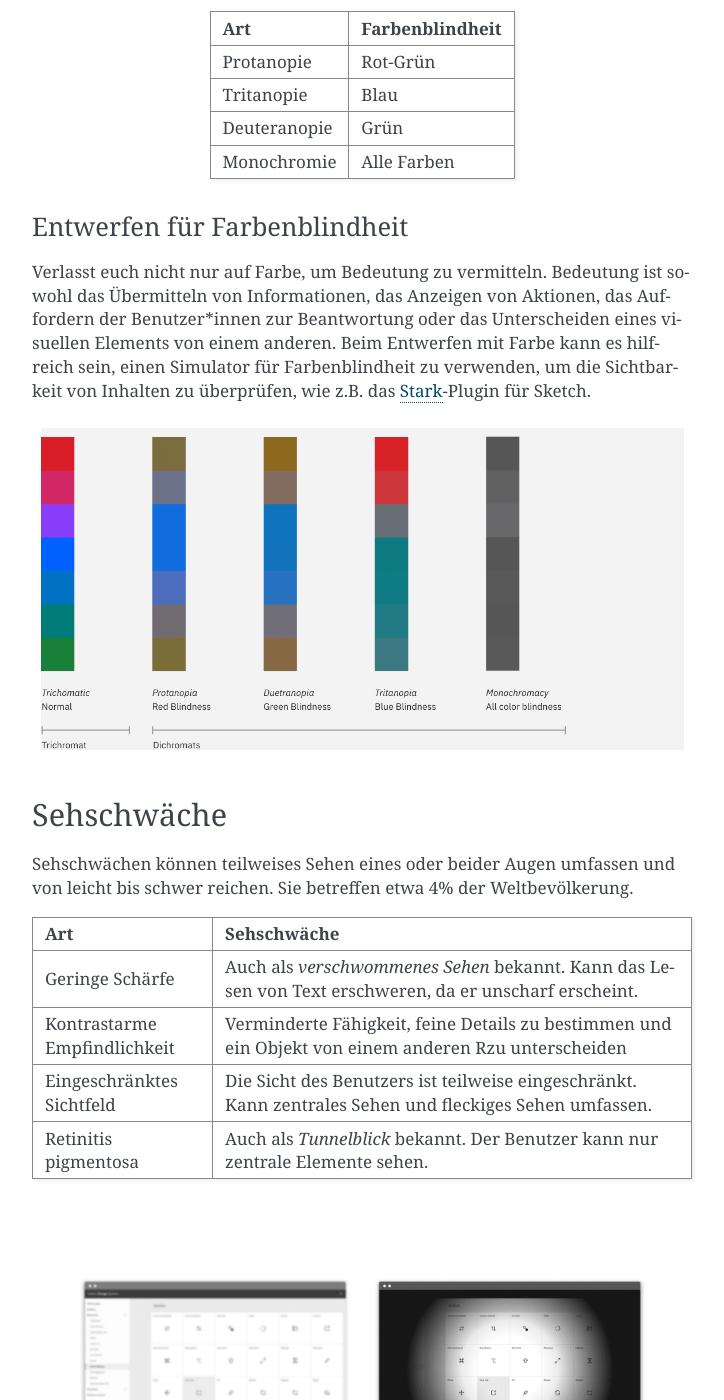
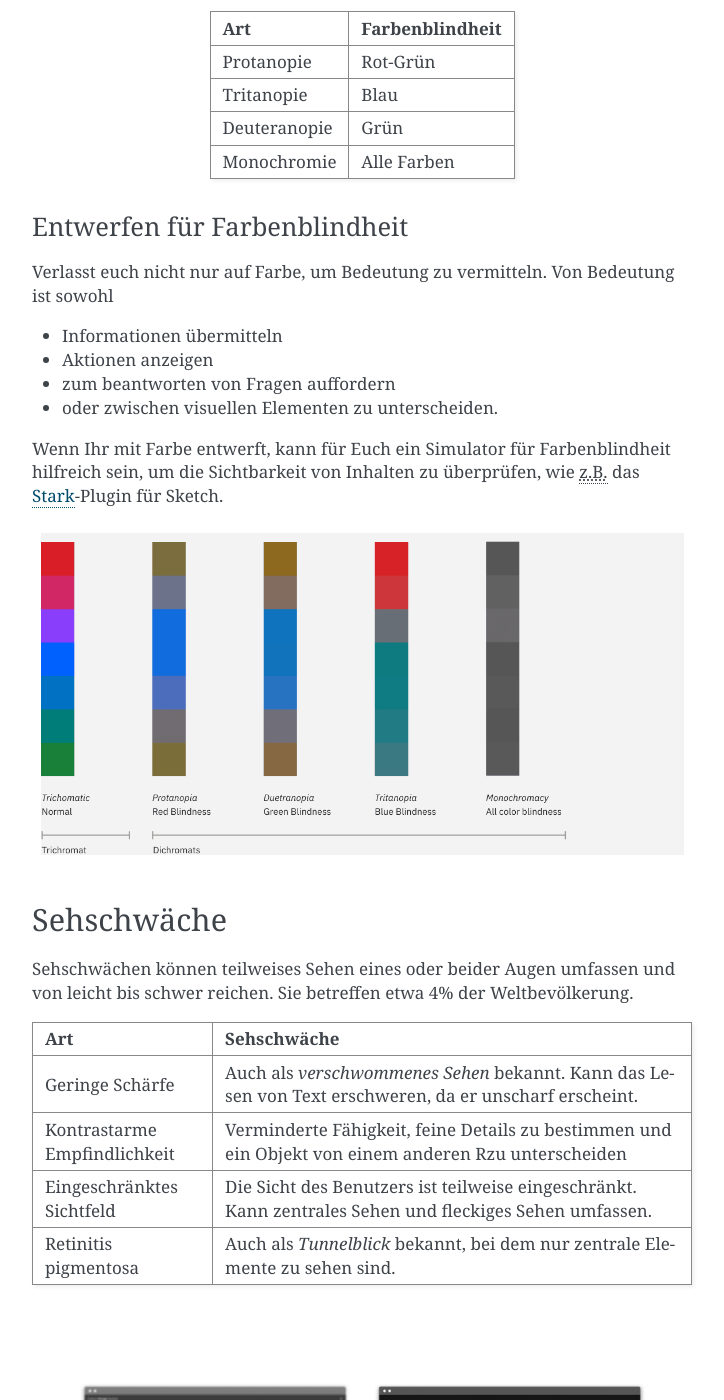
Before and after one commit to cusyio/cusy-design-system, a Sphinx documentation site: the page built from docs/accessibility/color.rst, in a window 1280 px wide and 1400 px high, scrolled down 1308 px. Shown: the whole window, without its empty margins (388-1112 px from the left). Built offline with Sphinx 7.4.7, drawn with Linux system fonts in a browser that asks for light colours; some of the changed text lies outside the part shown.

```diff
--- a/docs/accessibility/color.rst
+++ b/docs/accessibility/color.rst
@@ -5,9 +5,9 @@ Einführung
 ----------
 
 Die Komponenten des Cusy-Design-System wurden entwickelt, um das gesamte
-Spektrum von Sehbehinderungen zu berücksichtigen. Die Entwickler*innen müssen
-jedoch noch Sorgfalt walten lassen, um sicherzustellen, dass die Komponenten
-auch korrekt verwendet werden.
+Spektrum von Sehbehinderungen zu berücksichtigen. Beim Entwickeln des Systems
+achten wir jedoch sorgfältig darauf, dass die Komponenten auch korrekt
+verwendet werden.
 
 Farbkontrast
 ------------
@@ -71,13 +71,17 @@ ungefähr einen von zwölf Männern und eine von zweihundert Frauen weltweit.
 Entwerfen für Farbenblindheit
 ~~~~~~~~~~~~~~~~~~~~~~~~~~~~~
 
-Verlasst euch nicht nur auf Farbe, um Bedeutung zu vermitteln. Bedeutung ist
-sowohl das Übermitteln von Informationen, das Anzeigen von Aktionen, das
-Auffordern der Benutzer*innen zur Beantwortung oder das Unterscheiden eines
-visuellen Elements von einem anderen. Beim Entwerfen mit Farbe kann es hilfreich
-sein, einen Simulator für Farbenblindheit zu verwenden, um die Sichtbarkeit von
-Inhalten zu überprüfen, wie z.B. das `Stark <https://www.getstark.co/>`_-Plugin
-für Sketch.
+Verlasst euch nicht nur auf Farbe, um Bedeutung zu vermitteln. Von Bedeutung ist
+sowohl
+
+* Informationen übermitteln
+* Aktionen anzeigen
+* zum beantworten von Fragen auffordern
+* oder zwischen visuellen Elementen zu unterscheiden.
+
+Wenn Ihr mit Farbe entwerft, kann für Euch ein Simulator für Farbenblindheit
+hilfreich sein, um die Sichtbarkeit von Inhalten zu überprüfen, wie :abbr:`z.B.
+(zum Beispiel)` das `Stark <https://www.getstark.co/>`_-Plugin für Sketch.
 
 .. figure:: color-accessibility-1.png
    :alt: Trichomatische und Dichomatische Simulationen der Regenbogenfarben
@@ -101,8 +105,8 @@ leicht bis schwer reichen. Sie betreffen etwa 4% der Weltbevölkerung.
 | Eingeschränktes     |  Die Sicht des Benutzers ist teilweise eingeschränkt.|
 | Sichtfeld           |  Kann zentrales Sehen und fleckiges Sehen umfassen.  |
 +---------------------+------------------------------------------------------+
-| Retinitis           |  Auch als *Tunnelblick* bekannt. Der Benutzer kann   |
-| pigmentosa          |  nur zentrale Elemente sehen.                        |
+| Retinitis           |  Auch als *Tunnelblick* bekannt, bei dem nur zentrale|
+| pigmentosa          |  Elemente zu sehen sind.                             |
 +---------------------+------------------------------------------------------+
 
 .. figure:: color-accessibility-2.png
@@ -116,7 +120,7 @@ die Verwendung des `NoCoffee Vision Simulator
 <https://github.com/eeejay/NoCoffee>`_ zur Vorschau von Websites. Ihr könnt ihn
 auch direkt als `Firefox add-on
 <https://addons.mozilla.org/en-US/firefox/addon/nocoffee/>`_ installieren.
-Benutzer*innen mit Sehschwächen verwenden möglicherweise einen Screen-Reader, um
-eine Vorschau der Website anzuzeigen. Daher sollten unbedingt die
+Personen mit Sehschwächen verwenden möglicherweise einen Screen-Reader, um eine
+Vorschau der Website anzuzeigen. Daher sollten unbedingt die
 :doc:`Tastaturrichtlinien <keyboard>` befolgt werden, um sicherzustellen, dass
-die Seite den Benutzer*innen in einer logischen Reihenfolge vorgelesen wird.
+die Seite in einer logischen Reihenfolge vorgelesen wird.
--- a/docs/typography.rst
+++ b/docs/typography.rst
@@ -1,8 +1,8 @@
 Typographie
 ===========
 
-Typographie kann dabei helfen, Texte zu organisieren und Benutzer*innen durch
-eine Seite zu führen. Dabei wird der geiegnete Schriftstil durch den Bereich im
+Typographie kann dabei helfen, Texte zu organisieren und Personen durch eine
+Seite zu führen. Dabei wird der geiegnete Schriftstil durch den Bereich im
 Layout bestimmt.
 
 Schrift
```
Also changed, not shown: docs/accessibility/developers.rst (+11 -11 lines), docs/accessibility/keyboard.rst (+5 -5 lines), docs/accessibility/overview.rst (+10 -10 lines).
